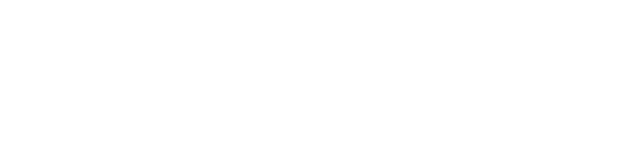
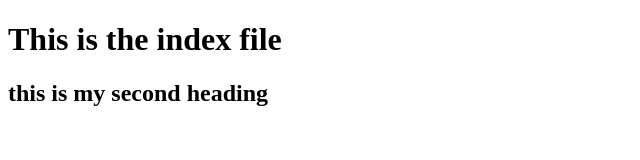
Before and after one commit to harshadamahajan18/HTML_Course, a plain HTML site: page index.html in a window 1280 px wide. Shown: the whole page, without its empty margins (0-640 px from the left). Drawn offline with Linux system fonts and the light colour scheme.

Commit message:
index file updated

```diff
--- a/index.html
+++ b/index.html
@@ -6,6 +6,7 @@
     <title>Document</title>
 </head>
 <body>
-
+    <h1>This is the index file</h1>
+    <h2>this is my second heading</h2>
 </body>
 </html>
```
